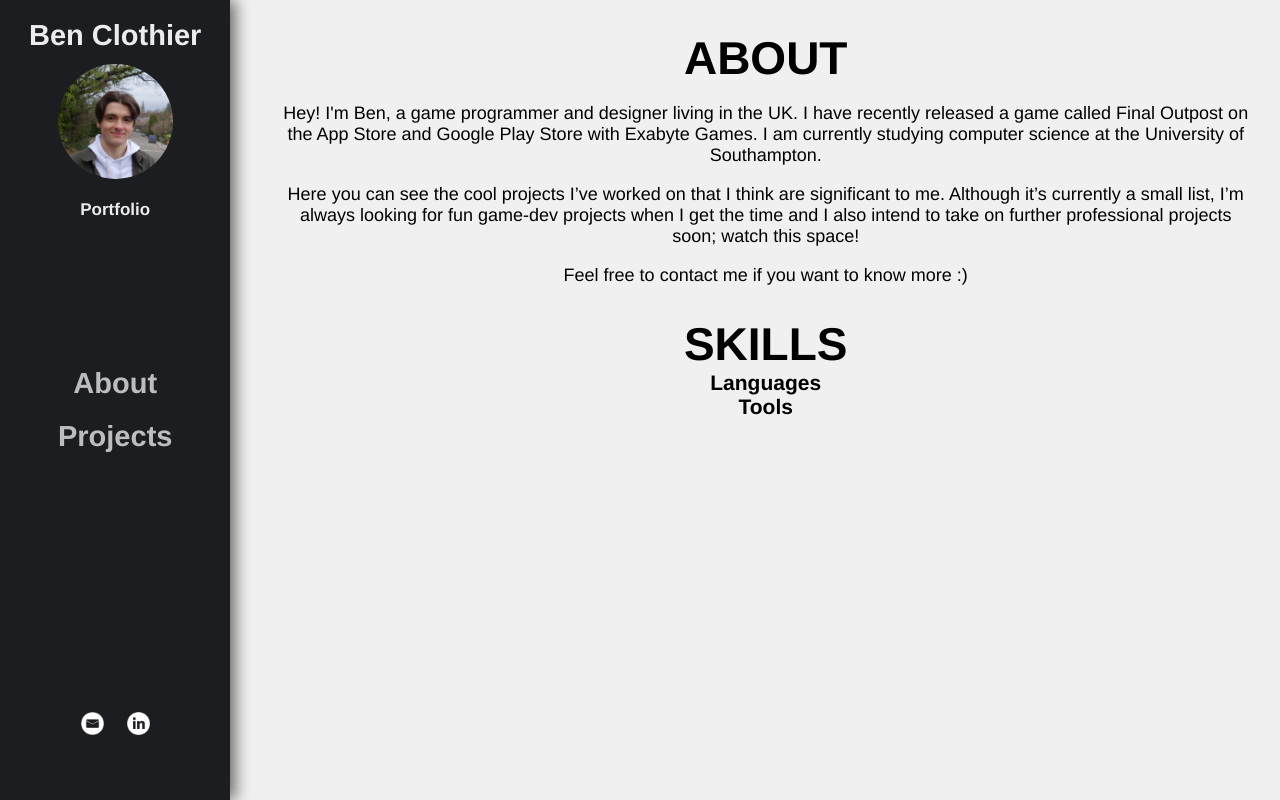
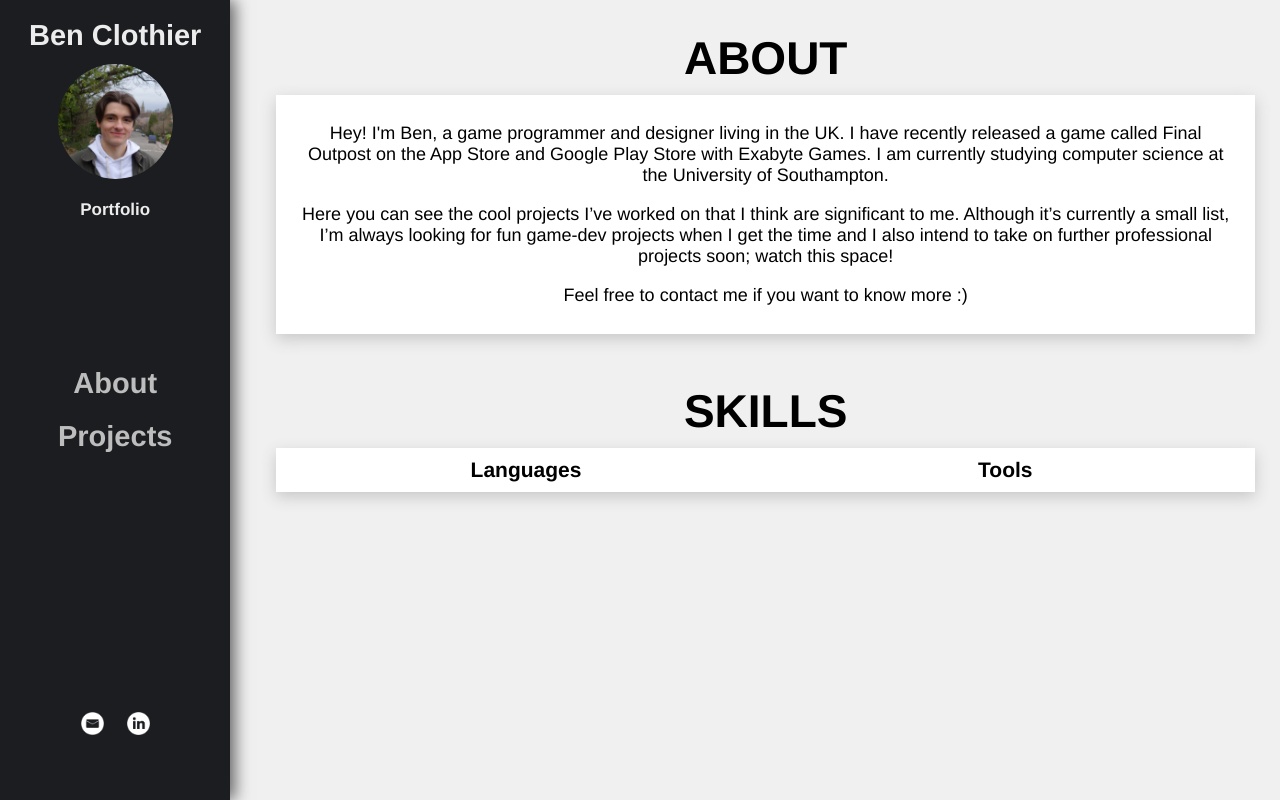
Before and after one commit to BenClothier/portfolio, a React (Create React App) app: page / in a window 1280 px wide. Built offline with nearby package versions, Linux system fonts and the light colour scheme.

Commit message:
Add cards to about page

```diff
--- a/src/App.css
+++ b/src/App.css
@@ -253,3 +253,32 @@ a:link,  a:visited, a:hover, a:active
   padding: 0px;
   margin: 0%;
 }
+
+.card {
+  background-color: #ffffff;
+  box-shadow: 0px 5px 15px 0px rgb(199, 199, 199);
+  -o-box-shadow: 0px 5px 15px 0px rgb(199, 199, 199);
+  -webkit-box-shadow: 0px 5px 15px 0px rgb(199, 199, 199);
+  -moz-box-shadow: 0px 5px 15px 0px rgb(199, 199, 199);
+  padding: 10px;
+  margin: 10px 0px 50px 0px;
+}
+
+.card p {
+  padding: 0px 10px 0px 10px;
+}
+
+.card h1 {
+  margin: 10px;
+}
+
+.card .column {
+  float: left;
+  width: 50%;
+}
+
+.card .row:after {
+  content: "";
+  display: table;
+  clear: both;
+}
```
